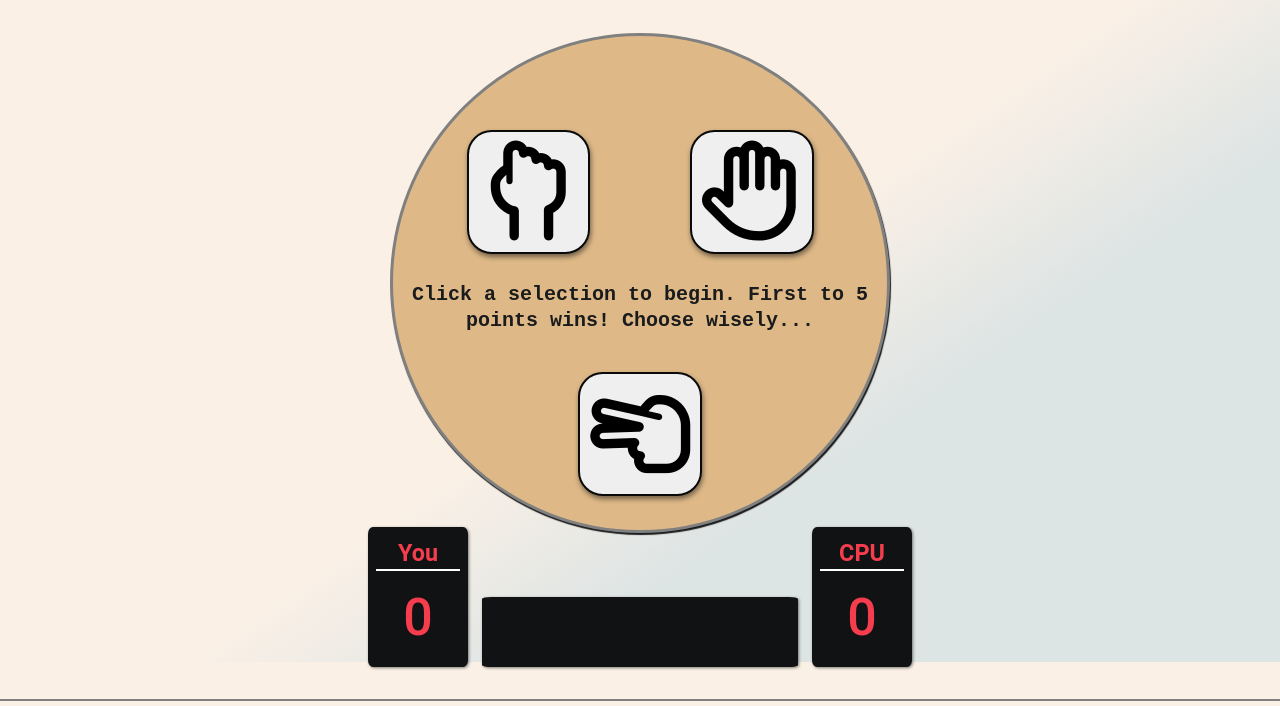
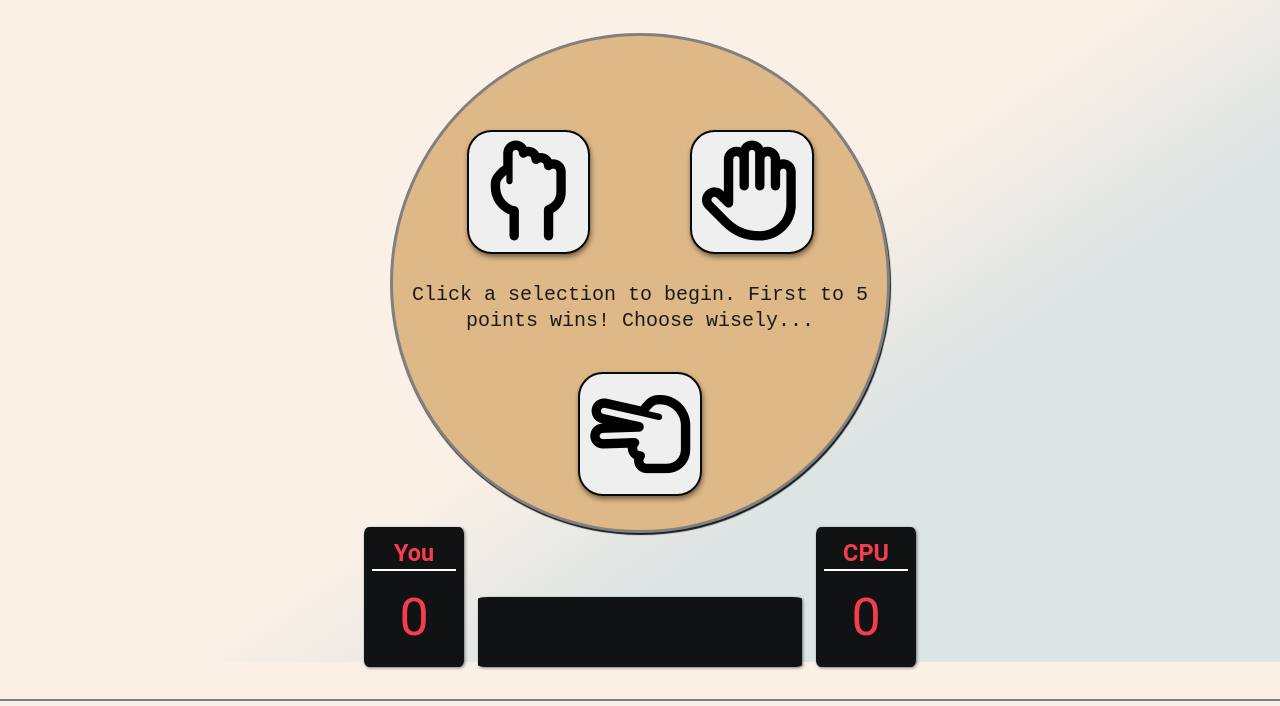
Before and after one commit to Slashmyaxl/rock-paper-scissors, a plain HTML site: page index.html in a window 1280 px wide. Shown: the part 138-844 px from the top of the page. Drawn offline with Linux system fonts and the light colour scheme.

Commit message:
Expand ticker to accomodate new font

```diff
--- a/styles.css
+++ b/styles.css
@@ -12,7 +12,7 @@ body {
     justify-content: space-between;
     text-align: center;
     font-family: monospace, sans-serif;
-    font-weight: 550;
+    font-weight: 400;
     color: #1a1b1c;
     height: 100vh;
 }
@@ -91,12 +91,12 @@ header h1 {
 }
 
 #ticker-container {
-    padding: 18px 4px;
+    padding: 15px 4px;
     color: white;
     font-size: 32px;
     background-color: #111213;
     margin: 0 14px;
-    width: 316px;
+    width: 324px;
     height: 70px;
     border-radius: 3%;
     vertical-align: middle;
```
